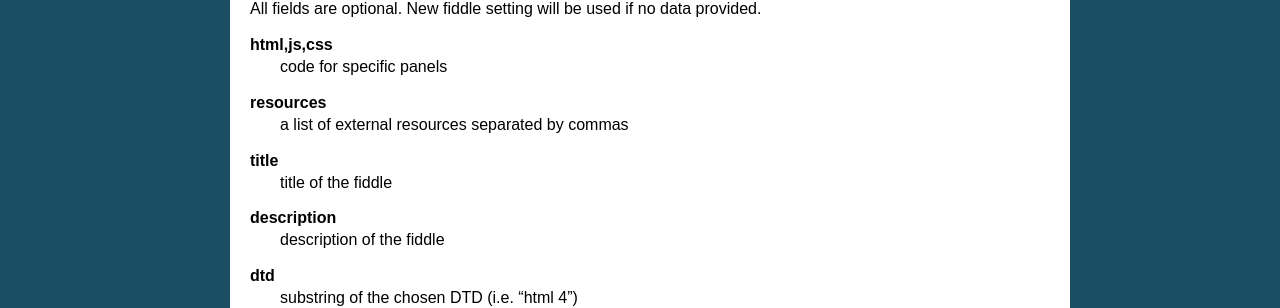
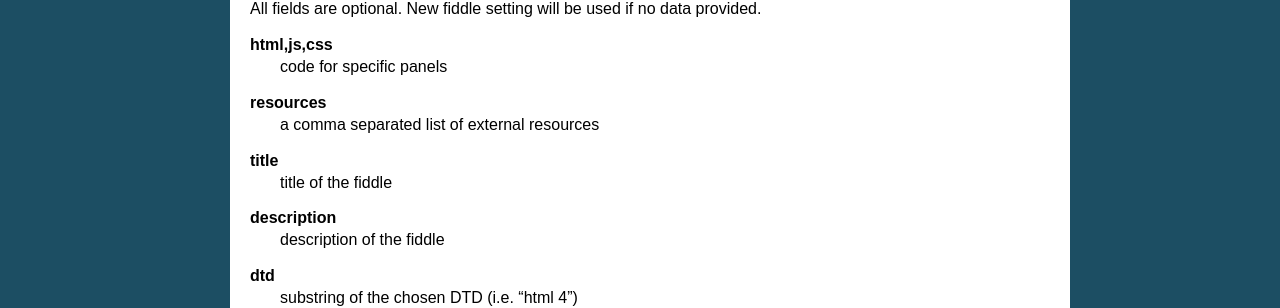
Before and after one commit to jsfiddle/jsfiddle-users, a Sphinx documentation site: the page built from docs/api/post.rst, in a window 1280 px wide. Shown: the part 640-948 px from the top of the page. Built offline with Sphinx 7.4.7, drawn with Linux system fonts in a browser that asks for light colours; pages that are not in the unit, such as notebooks, are missing from menus.

Commit message:
slight context fix

```diff
--- a/docs/api/post.rst
+++ b/docs/api/post.rst
@@ -36,7 +36,7 @@ All fields are optional. New fiddle setting will be used if no data provided.
    code for specific panels
 
 **resources**
-   a list of external resources separated by commas
+   a comma separated list of external resources
 
 **title**
    title of the fiddle
```
